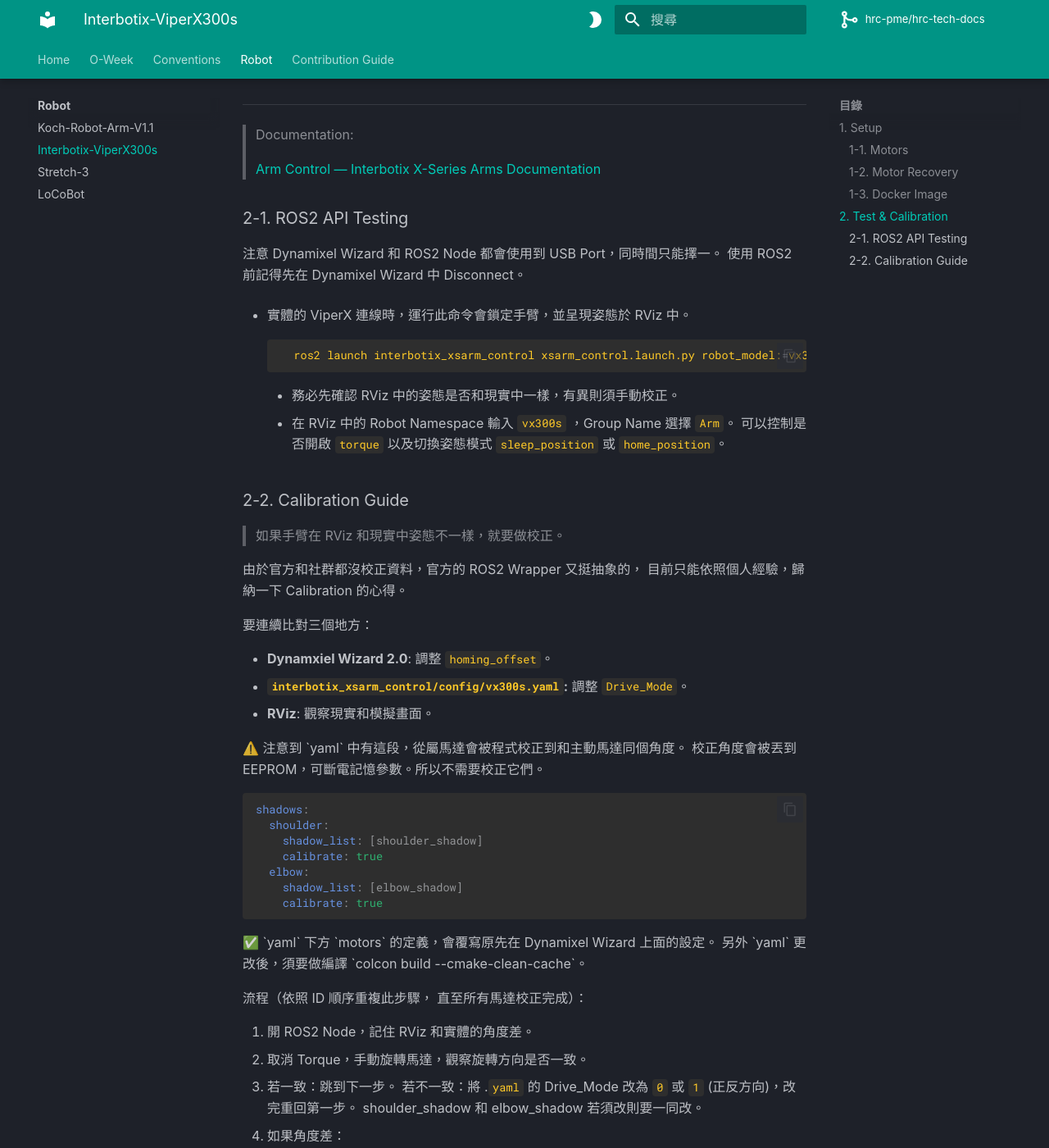
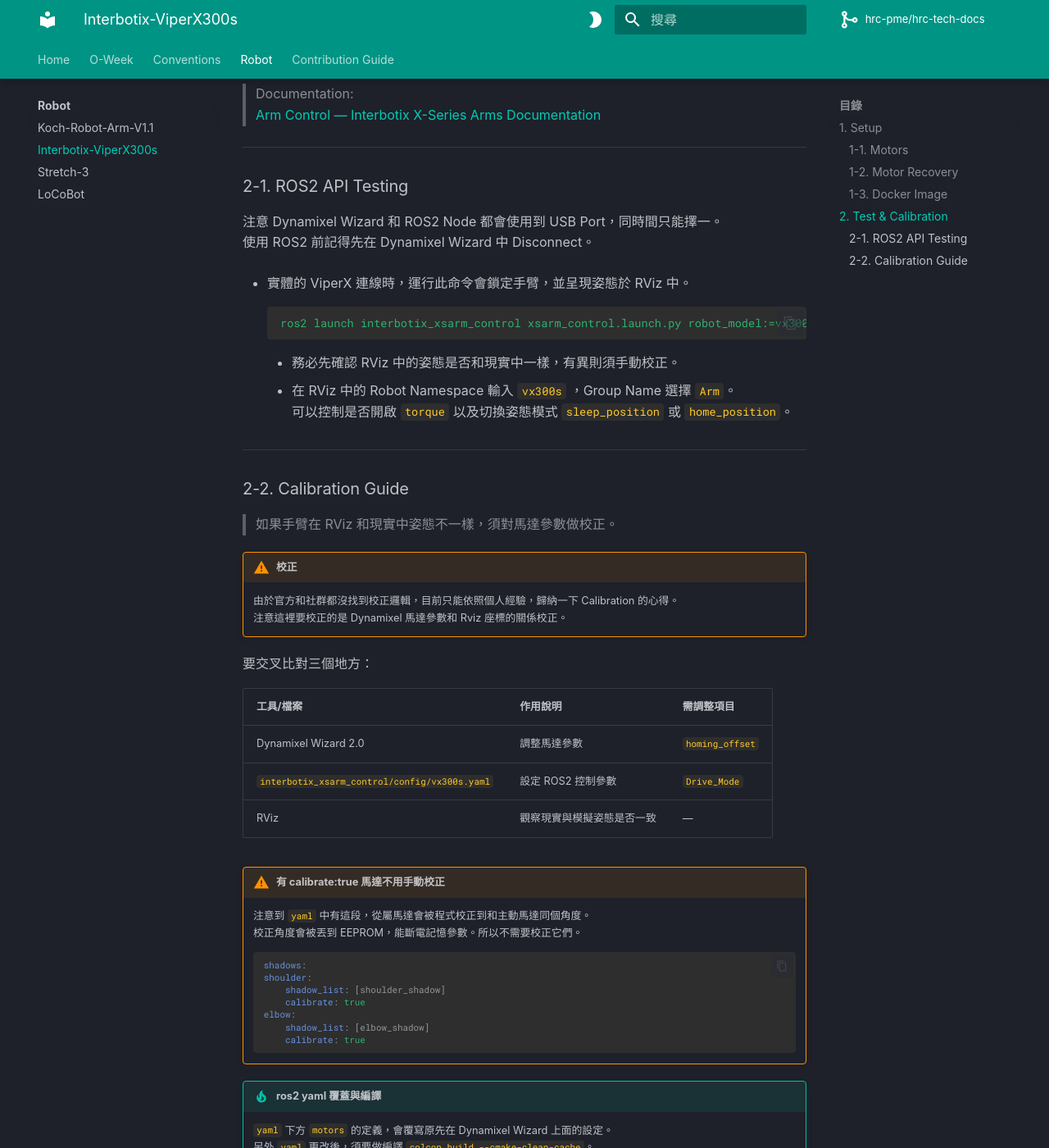
Before and after one commit to hrc-pme/O-Week, an MkDocs documentation site: the page built from docs/robot/viperX300s.md, in a window 1280 px wide and 1400 px high, scrolled down 2201 px. Shown: the whole window at 82% size. Built offline with MkDocs 1.6.1 and Material for MkDocs 9.7.7, drawn with Linux system fonts in a browser that asks for light colours; some web fonts are replaced; some of the changed text lies outside the part shown.

Commit message:
feat: complete section - viperX

````diff
--- a/docs/robot/viperX300s.md
+++ b/docs/robot/viperX300s.md
@@ -30,35 +30,31 @@
 - recover 時必須單獨燒錄馬達， 不可串連。
 - 在 recover 階段須要配置好每個馬達的 ID，若串連的馬達有相同 ID，其中一者會被忽略。
 
-實驗室剛收到手臂時發現此問題，只好拆解整隻手臂，斷開馬達電路，個別燒錄。
-p.s 會腰酸背痛手抽筋
+!!! warning ""
+
+    實驗室剛收到手臂時發現此問題，只好拆解整隻手臂，斷開馬達電路，個別燒錄。
 
 ---
 
 ### 1-3. Docker Image
 
 > Documentation:
->
->
 > [ROS 2 Standard Software Setup — Interbotix X-Series Arms Documentation](https://docs.trossenrobotics.com/interbotix_xsarms_docs/ros_interface/ros2/software_setup.html)
->
 
 根據官網，目前還不支援使用 Docker。
 
 ![](../assets/robot/unsupport.png)
 
-因此以下階段皆使用實驗室包的 Docker 做開發。
-等我優化完會丟到 HRC 的 Docker Hub。 (by pomelo925)
+因此以下階段皆使用實驗室包的 Docker 做開發，環境詳情請參考[interbotix_viperX300s](https://github.com/hrc-pme/interbotix_viperX300s#)。
+
+---
 
 ## 2. Test & Calibration
 
+> Documentation:
+> [Arm Control — Interbotix X-Series Arms Documentation](https://docs.trossenrobotics.com/interbotix_xsarms_docs/ros2_packages/arm_control.html#)
+
 ---
-
-> Documentation:
->
->
-> [Arm Control — Interbotix X-Series Arms Documentation](https://docs.trossenrobotics.com/interbotix_xsarms_docs/ros2_packages/arm_control.html#)
->
 
 ### 2-1. ROS2 API Testing
 
@@ -67,61 +63,60 @@
 
 - 實體的 ViperX 連線時，運行此命令會鎖定手臂，並呈現姿態於 RViz 中。
 
-    ```bash
-      ros2 launch interbotix_xsarm_control xsarm_control.launch.py robot_model:=vx300s
+    ``` yaml
+    ros2 launch interbotix_xsarm_control xsarm_control.launch.py robot_model:=vx300s
     ```
 
     - 務必先確認 RViz 中的姿態是否和現實中一樣，有異則須手動校正。
     - 在 RViz 中的 Robot Namespace 輸入 `vx300s` ，Group Name 選擇 `Arm`。
     可以控制是否開啟 `torque` 以及切換姿態模式 `sleep_position` 或 `home_position`。
 
+---
+
 ### 2-2. Calibration Guide
 
-> 如果手臂在 RViz 和現實中姿態不一樣，就要做校正。
+> 如果手臂在 RViz 和現實中姿態不一樣，須對馬達參數做校正。
 
-由於官方和社群都沒校正資料，官方的 ROS2 Wrapper 又挺抽象的，
-目前只能依照個人經驗，歸納一下 Calibration 的心得。
->
+!!! warning "校正"
 
-要連續比對三個地方：
+    由於官方和社群都沒找到校正邏輯，目前只能依照個人經驗，歸納一下 Calibration 的心得。
+    注意這裡要校正的是 Dynamixel 馬達參數和 Rviz 座標的關係校正。
 
-- **Dynamxiel Wizard 2.0**: 調整 `homing_offset`。
-- **`interbotix_xsarm_control/config/vx300s.yaml`:** 調整 `Drive_Mode`。
-- **RViz**: 觀察現實和模擬畫面。
+要交叉比對三個地方：
 
-<aside>
-⚠️
+| 工具/檔案                                   | 作用說明                         | 需調整項目           |
+|---------------------------------------------|----------------------------------|----------------------|
+| Dynamixel Wizard 2.0                        | 調整馬達參數                     | `homing_offset`      |
+| `interbotix_xsarm_control/config/vx300s.yaml` | 設定 ROS2 控制參數               | `Drive_Mode`         |
+| RViz                                        | 觀察現實與模擬姿態是否一致       | —                    |
 
-注意到 `yaml` 中有這段，從屬馬達會被程式校正到和主動馬達同個角度。
-校正角度會被丟到 EEPROM，可斷電記憶參數。所以不需要校正它們。
+!!! warning "有 calibrate:true 馬達不用手動校正"
 
-```yaml
-shadows:
-  shoulder:
-    shadow_list: [shoulder_shadow]
-    calibrate: true
-  elbow:
-    shadow_list: [elbow_shadow]
-    calibrate: true
-```
+	注意到 `yaml` 中有這段，從屬馬達會被程式校正到和主動馬達同個角度。
+	校正角度會被丟到 EEPROM，能斷電記憶參數。所以不需要校正它們。
 
-</aside>
+	```yaml
+	shadows:
+	shoulder:
+		shadow_list: [shoulder_shadow]
+		calibrate: true
+	elbow:
+		shadow_list: [elbow_shadow]
+		calibrate: true
+	```
 
-<aside>
-✅
+!!! tip "ros2 yaml 覆蓋與編譯"
 
-`yaml` 下方 `motors` 的定義，會覆寫原先在 Dynamixel Wizard 上面的設定。
-另外 `yaml` 更改後，須要做編譯 `colcon build --cmake-clean-cache`。
-
-</aside>
+	`yaml` 下方 `motors` 的定義，會覆寫原先在 Dynamixel Wizard 上面的設定。
+	另外 `yaml` 更改後，須要做編譯 `colcon build --cmake-clean-cache`。
 
 流程（依照 ID 順序重複此步驟， 直至所有馬達校正完成）：
 
 1. 開 ROS2 Node，記住 RViz 和實體的角度差。
 2. 取消 Torque，手動旋轉馬達，觀察旋轉方向是否一致。
 3. 若一致：跳到下一步。
-若不一致：將 .`yaml` 的 Drive_Mode 改為 `0` 或 `1` (正反方向)，改完重回第一步。
-shoulder_shadow 和 elbow_shadow 若須改則要一同改。
+若不一致：  將 .`yaml` 的 Drive_Mode 改為 `0` 或 `1` (正反方向)，改完重回第一步。
+（ `shoulder_shadow` 和 `elbow_shadow` 若須改則要一同改。）
 4. 如果角度差：
     - 小於 90 度
         1. 關閉 ROS2 Node，連接 Dynamixel Wizard 2.0。
@@ -130,7 +125,6 @@
         4. 如此反覆，調整 `homing_offset` 正負和大小直到滿意。
     - 大於 90 度
         1. 根據 [Dynamixel X - C2.4.10. Homing Offset(20)](https://idminer.com.tw/docs/dynamixel-xc/xc430-w240/)，
-        因為 ROS2 會設置 `Operateing Mode` 皆為 `Position Control`（不在 `yaml` 裡），
-        所以 `homing_offset` 只能在正負 90 度之間調整。
+        因為 ROS2 會設置 `Operateing Mode` 皆為 `Position Control`（ 不在 `yaml` 裡 ），所以 `homing_offset` 只能在正負 90 度之間調整。
         2. 拆卸機構和馬達，保持上電的情況下，手動旋轉馬達舵機盤 90~180 度。
         3. 鎖緊機構後再回到第一步。
````
